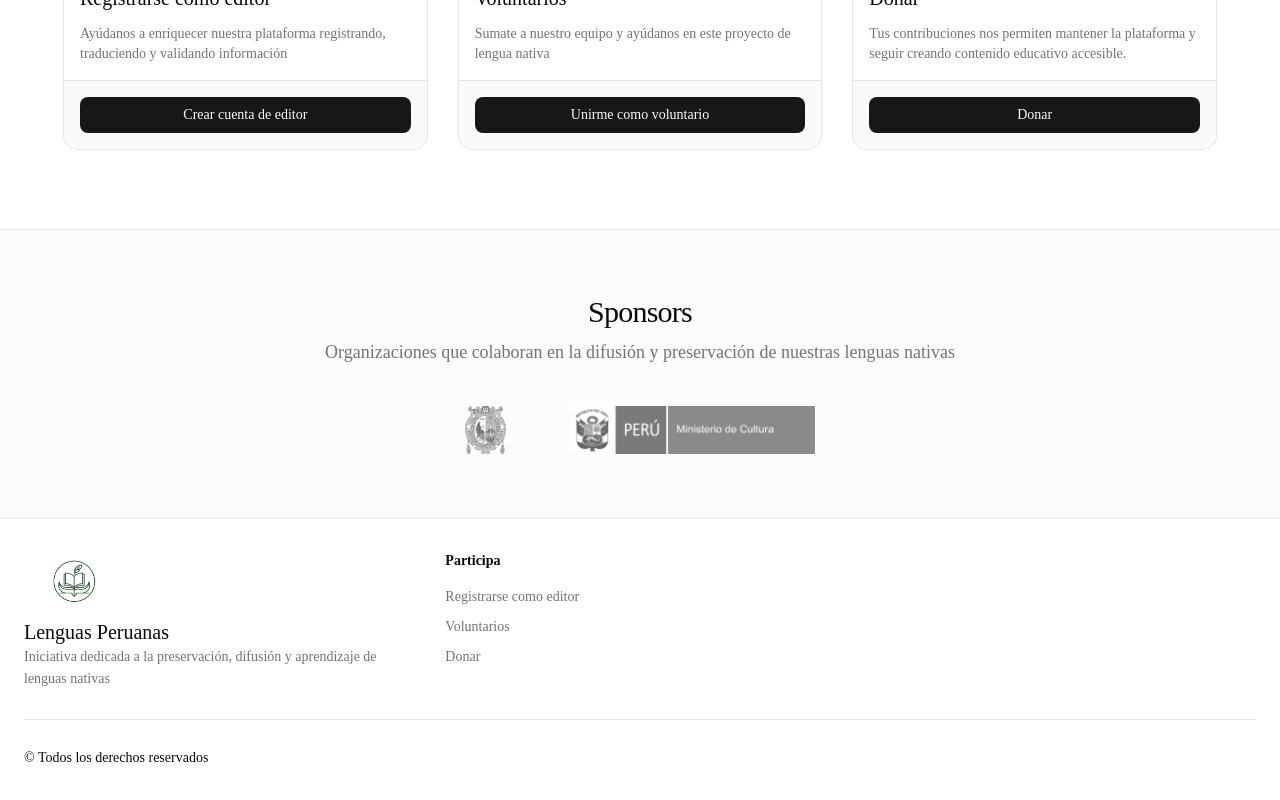
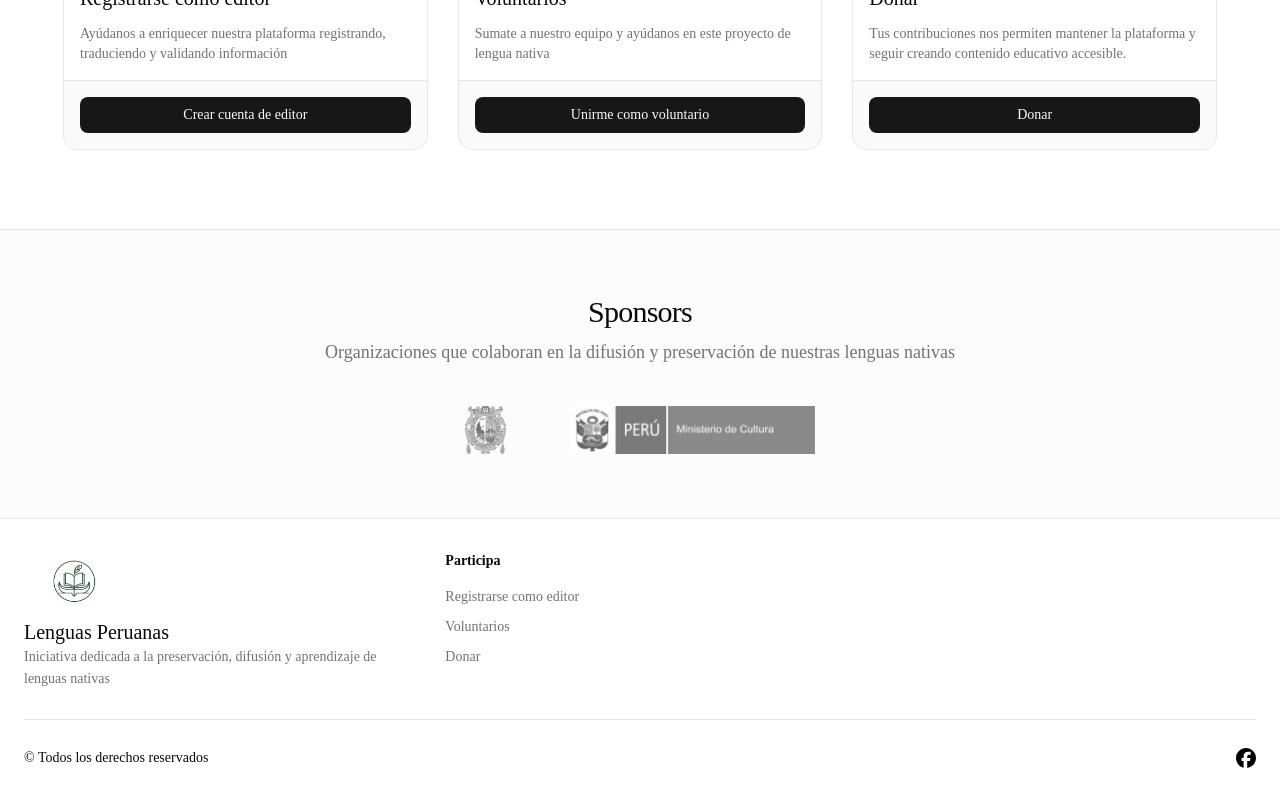
Before and after one commit to ouracademy/living-langs-peru, a Next.js app: page / in a window 1280 px wide. Shown: the part 1391-2191 px from the top of the page. Built offline with nearby package versions, Linux system fonts and the light colour scheme.

Commit message:
chore: install simple-icons

```diff
--- a/package.json
+++ b/package.json
@@ -17,6 +17,7 @@
     "react": "19.2.4",
     "react-dom": "19.2.4",
     "shadcn": "^4.13.0",
+    "simple-icons": "^16.28.0",
     "tailwind-merge": "^3.6.0",
     "tw-animate-css": "^1.4.0"
   },
--- a/src/components/footer.tsx
+++ b/src/components/footer.tsx
@@ -2,6 +2,7 @@
 
 import Image from "next/image";
 import Link from "next/link";
+import { siFacebook } from "simple-icons";
 // import { Facebook } from "lucide-react";
 
 const navigation = {
@@ -13,7 +14,7 @@ const navigation = {
 
   ],
   social: [
-    { name: "Facebook", href: "#", icon: "Facebook" },
+    { name: "Facebook", href: "#", icon: siFacebook },
     // { name: "Instagram", href: "#", icon: },
     // { name: "X", href: "#", icon: }
 
@@ -57,7 +58,7 @@ export function Footer() {
           <p className="text-sm text-mute-foreground text-center sm:text-left">&copy; Todos los derechos reservados </p>
           <div className="flex items-center gap-4 text-muted-foreground">
             {navigation.social.map((item)=> {
-              const Icon = item.icon;
+              const socialIcon = item.icon;
               return(
                 <a
                   key={item.name}
@@ -65,7 +66,9 @@ export function Footer() {
                   target="_blank"
                   aria-label={item.name}
                 >
-                  <Icon />
+                  <svg role="img" viewBox="0 0 24 24" className="h-5 w-5">
+                    <path d={socialIcon.path}/>
+                  </svg>
                 </a>
               )
             })}
```
Also changed, not shown: 1 other file (tests, documents, lock files or other folders).
